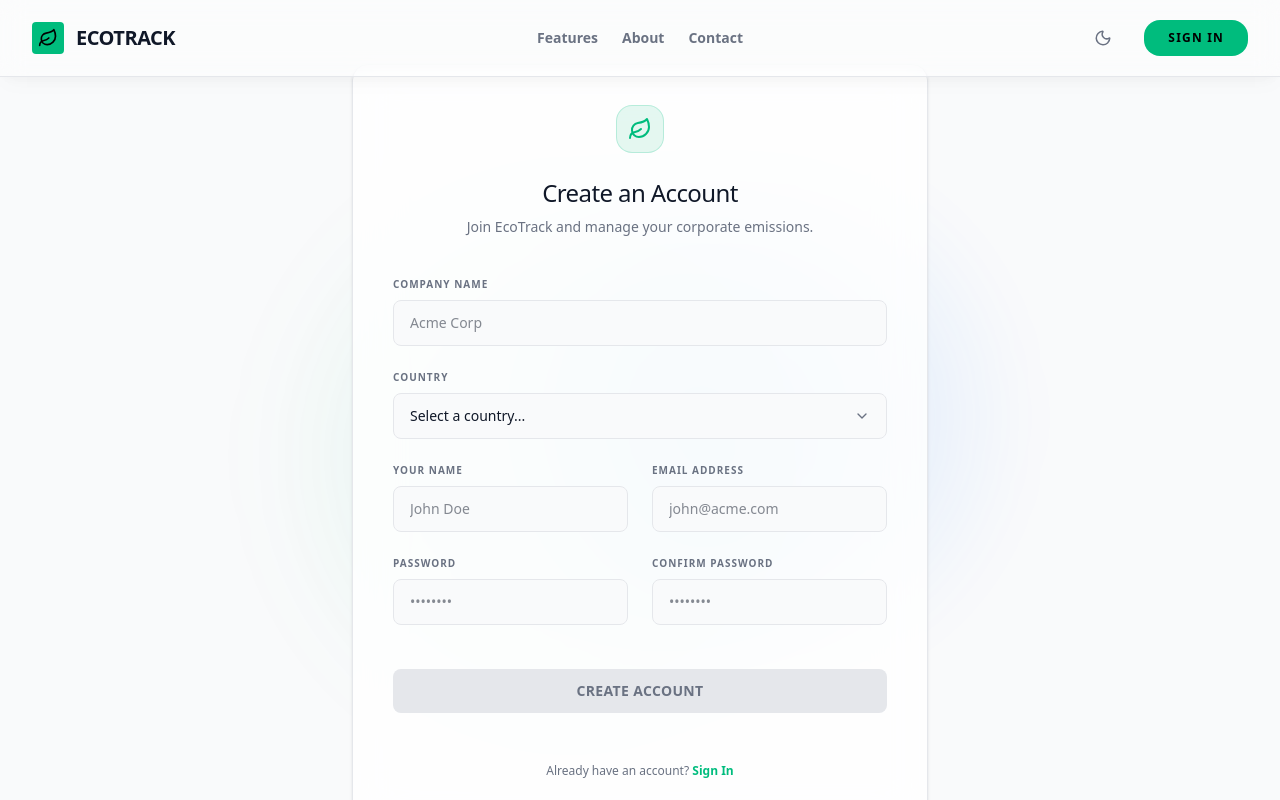
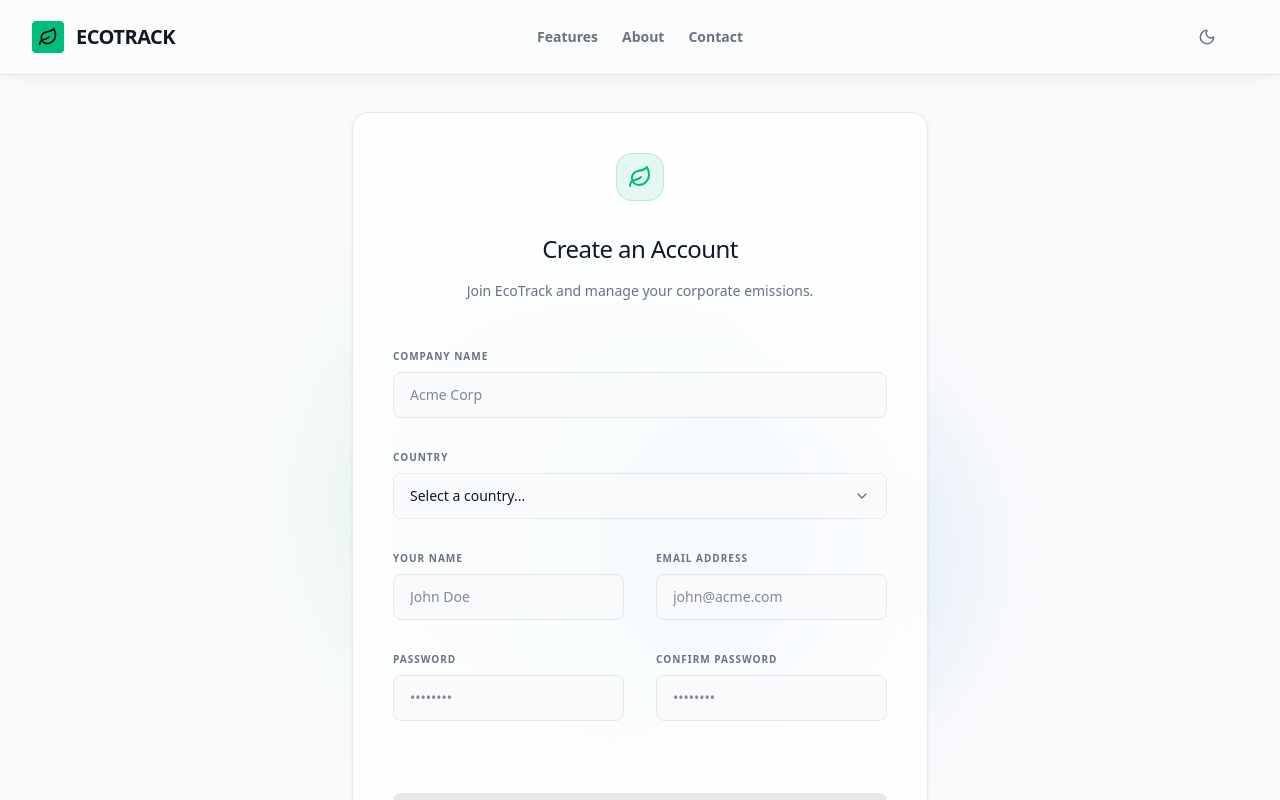
Before and after one commit to mohitchauhan21/EcoTrack-Summer-Term-, a React (Vite) app: page /register in a window 1280 px wide. Shown: the top 800 px of the page. Built offline with nearby package versions, Linux system fonts and the light colour scheme.

Commit message:
style: add sign up button and refine register page spacing

```diff
--- a/src/components/layout/Navbar.tsx
+++ b/src/components/layout/Navbar.tsx
@@ -106,7 +106,7 @@ export default function Navbar() {
               {theme === "dark" ? <Sun size={18} /> : <Moon size={18} />}
             </button>
 
-            <div className="hidden md:flex items-center gap-6">
+            <div className="hidden md:flex items-center gap-3">
               {isAuthenticated ? (
                 <>
                   <Link
@@ -122,13 +122,21 @@ export default function Navbar() {
                     Logout
                   </button>
                 </>
-              ) : location.pathname !== "/login" ? (
+              ) : location.pathname !== "/login" && location.pathname !== "/register" ? (
+                <>
+                  <Link
+                    to="/register"
+                    className="bg-emerald-500 hover:bg-emerald-400 text-black px-6 py-2.5 rounded-2xl text-xs font-bold uppercase tracking-widest transition-all duration-300 hover:-translate-y-0.5 hover:shadow-[0_4px_15px_rgba(16,185,129,0.3)] active:scale-[0.98]"
+                  >
+                    Sign Up
+                  </Link>
                   <Link
                     to="/login"
                     className="bg-emerald-500 hover:bg-emerald-400 text-black px-6 py-2.5 rounded-2xl text-xs font-bold uppercase tracking-widest transition-all duration-300 hover:-translate-y-0.5 hover:shadow-[0_4px_15px_rgba(16,185,129,0.3)] active:scale-[0.98]"
                   >
                     Sign In
                   </Link>
+                </>
               ) : null}
             </div>
 
@@ -164,14 +172,23 @@ export default function Navbar() {
               {link.name}
             </a>
           ))}
-          {!isAuthenticated && location.pathname !== "/login" && (
+          {!isAuthenticated && location.pathname !== "/login" && location.pathname !== "/register" && (
+            <div className="w-full mt-4 flex flex-col gap-3">
+              <Link
+                to="/register"
+                onClick={() => setIsMobileMenuOpen(false)}
+                className="w-full text-center bg-emerald-500 hover:bg-emerald-400 text-black px-6 py-4 rounded-2xl text-sm font-bold uppercase tracking-widest transition-all duration-300"
+              >
+                Sign Up
+              </Link>
               <Link
                 to="/login"
                 onClick={() => setIsMobileMenuOpen(false)}
-              className="mt-4 w-full text-center bg-emerald-500 hover:bg-emerald-400 text-black px-6 py-4 rounded-2xl text-sm font-bold uppercase tracking-widest transition-all duration-300"
+                className="w-full text-center bg-emerald-500 hover:bg-emerald-400 text-black px-6 py-4 rounded-2xl text-sm font-bold uppercase tracking-widest transition-all duration-300"
               >
                 Sign In
               </Link>
+            </div>
           )}
           {isAuthenticated && (
             <>
--- a/src/pages/auth/RegisterPage.tsx
+++ b/src/pages/auth/RegisterPage.tsx
@@ -50,22 +50,22 @@ export default function RegisterPage() {
   };
 
   return (
-    <div className="flex-1 dark:bg-zinc-950 bg-gray-50 flex flex-col justify-center items-center pt-16 px-4 min-h-screen relative overflow-hidden">
+    <div className="flex-1 dark:bg-zinc-950 bg-gray-50 flex flex-col justify-center items-center pt-28 pb-12 px-4 min-h-screen relative overflow-hidden">
       {/* Animated gradient orbs */}
       <div className="absolute top-1/4 left-1/4 w-[500px] h-[500px] bg-emerald-500/10 rounded-full blur-3xl animate-pulse" />
       <div className="absolute bottom-1/4 right-1/4 w-[400px] h-[400px] bg-blue-500/10 rounded-full blur-3xl animate-pulse" style={{ animationDelay: '1.5s' }} />
 
-      <div className="max-w-xl w-full dark:bg-zinc-900/80 bg-white/80 backdrop-blur-xl border dark:border-white/[0.06] border-gray-200 rounded-2xl p-10 shadow-sm relative z-10">
-        <div className="text-center mb-10">
-          <div className="w-12 h-12 bg-emerald-500/10 border border-emerald-500/20 rounded-2xl flex items-center justify-center mx-auto mb-6">
+      <div className="max-w-xl w-full dark:bg-zinc-900/80 bg-white/80 backdrop-blur-xl border dark:border-white/[0.06] border-gray-200 rounded-2xl p-10 pb-12 shadow-sm relative z-10">
+        <div className="text-center mb-12">
+          <div className="w-12 h-12 bg-emerald-500/10 border border-emerald-500/20 rounded-2xl flex items-center justify-center mx-auto mb-8">
             <Leaf className="w-6 h-6 text-emerald-500" />
           </div>
           <h2 className="text-2xl font-light dark:text-zinc-100 text-gray-900 tracking-tight">Create an Account</h2>
-          <p className="dark:text-zinc-500 text-gray-500 mt-2 text-sm">Join EcoTrack and manage your corporate emissions.</p>
+          <p className="dark:text-zinc-500 text-gray-500 mt-4 text-sm">Join EcoTrack and manage your corporate emissions.</p>
         </div>
 
-        <form onSubmit={handleSubmit} className="space-y-5">
-          <div className="grid grid-cols-1 md:grid-cols-2 gap-6">
+        <form onSubmit={handleSubmit} className="space-y-8">
+          <div className="grid grid-cols-1 md:grid-cols-2 gap-8">
             <div className="md:col-span-2">
               <label className="block text-[10px] uppercase tracking-widest font-bold dark:text-zinc-500 text-gray-500 mb-2">Company Name</label>
               <input
@@ -144,12 +144,12 @@ export default function RegisterPage() {
           <button
             type="submit"
             disabled={loading}
-            className="w-full bg-emerald-500 hover:bg-emerald-400 disabled:dark:bg-zinc-800 bg-gray-200 disabled:dark:text-zinc-500 text-gray-500 text-black font-bold uppercase tracking-wide py-3 rounded-lg transition-colors text-sm mt-6"
+            className="w-full bg-emerald-500 hover:bg-emerald-400 disabled:dark:bg-zinc-800 bg-gray-200 disabled:dark:text-zinc-500 text-gray-500 text-black font-bold uppercase tracking-wide py-3.5 rounded-lg transition-colors text-sm mt-10"
           >
             {loading ? "Creating Account..." : "Create Account"}
           </button>
 
-          <div className="text-center mt-6">
+          <div className="text-center pt-2">
             <span className="text-xs dark:text-zinc-500 text-gray-500">Already have an account? </span>
             <Link to="/login" className="text-xs text-emerald-500 hover:text-emerald-400 font-bold transition-colors">Sign In</Link>
           </div>
```
Lines whose indentation alone changed are shown as unchanged.
